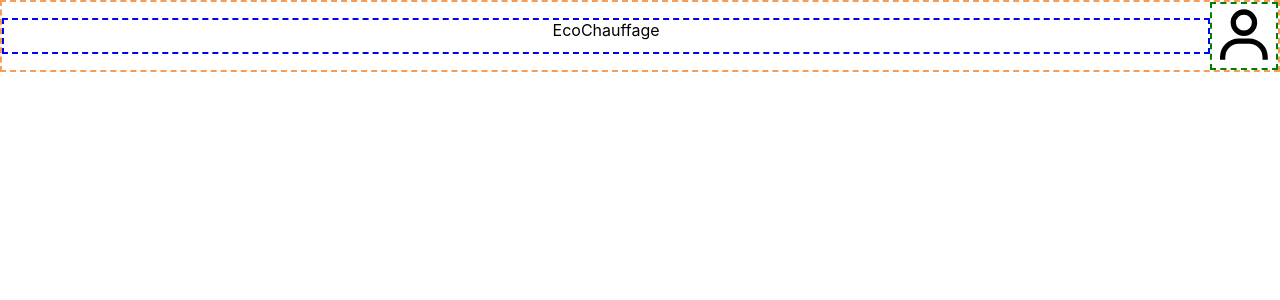
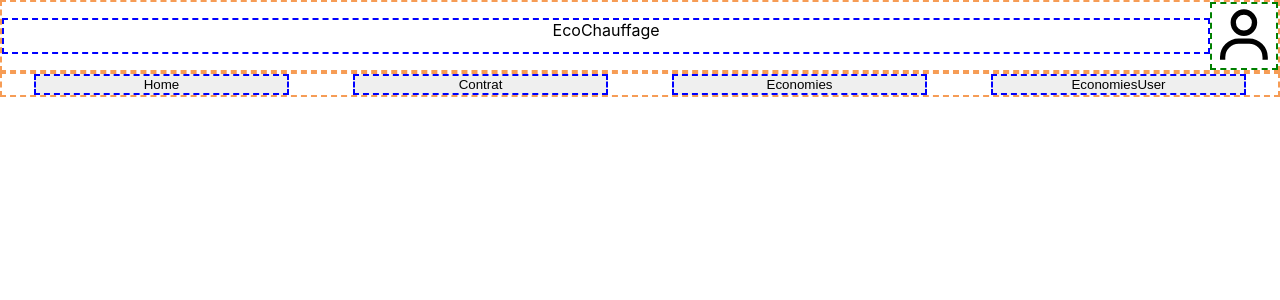
Before and after one commit to AlexiaTdev/workshop2022, a React (Create React App) app: page /logedUser in a window 1280 px wide. Shown: the top 300 px of the page. Built offline with nearby package versions, Linux system fonts and the light colour scheme.

Commit message:
add navbar to homeApp

```diff
--- /dev/null
+++ b/src/App/AppHeader.js
@@ -0,0 +1,15 @@
+import React, { PureComponent } from 'react'
+import { BiUser } from 'react-icons/bi';
+
+export class AppHeader extends PureComponent {
+  render() {
+    return (
+        <div className='header' style={{display:'flex', border: '2px dashed #f69c55'}}>
+        <p style={{flex:1, textAlign:'center', border: '2px dashed blue'}}>EcoChauffage</p>
+        <BiUser size='sm' style={{border: '2px dashed green', minWidth:'50', maxWidth:'5%'}}/>
+    </div>
+    )
+  }
+}
+
+export default AppHeader
--- /dev/null
+++ b/src/App/NavBarre.js
@@ -0,0 +1,23 @@
+import React, { PureComponent } from 'react'
+
+
+
+export class NavBarre extends PureComponent {
+    userType = 'user';
+
+    btnStyle = {flex:1, textAlign:'center', border: '2px dashed blue', margin:'0 2.5% 0 2.5%' }
+
+  render() {
+    return (<div style={{display:'flex', border: '2px dashed #f69c55'}}>
+        <button style={this.btnStyle}>Home</button>
+        <button style={this.btnStyle}>Contrat</button>
+        <button style={this.btnStyle}>Economies</button>
+        {this.userType=='user'?
+            <button style={this.btnStyle}>EconomiesUser</button>
+        :''}
+    </div>
+    )
+  }
+}
+
+export default NavBarre
--- a/src/App/User/HomeUser.js
+++ b/src/App/User/HomeUser.js
@@ -6,7 +6,8 @@ export default class HomeUser extends PureComponent {
 
   render() {
     return (
-      <div>HomeUser</div>
+        <></>
+
     )
   }
 }
--- a/src/App/homeApp.js
+++ b/src/App/homeApp.js
@@ -1,18 +1,16 @@
 import React, { PureComponent } from 'react';
-import { BiUser } from 'react-icons/bi';
+
+import AppHeader from './AppHeader'
+import NavBarre from './NavBarre'
 
 export class homeApp extends PureComponent {
   render() {
     return (
         <>
-            <div className='header' style={{display:'flex', border: '2px dashed #f69c55'}}>
-                <p style={{flex:1, textAlign:'center', border: '2px dashed blue'}}>EcoChauffage</p>
-                <BiUser size='sm' style={{border: '2px dashed green', minWidth:'50', maxWidth:'5%'}}/>
-            </div>
-            <div className='appNavbar' />
+            <AppHeader/>
+            <NavBarre/>
         </>
     )
   }
 }
-//margin: '10%',
 export default homeApp
```
